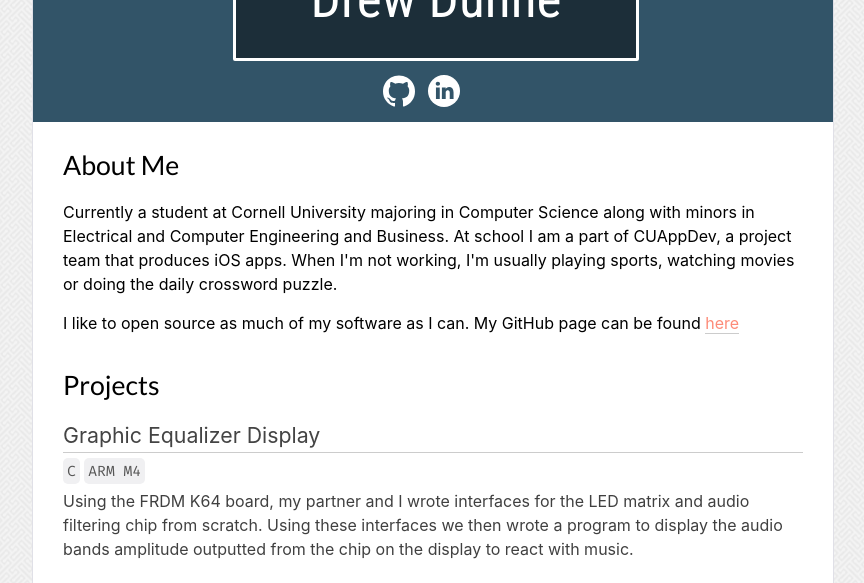
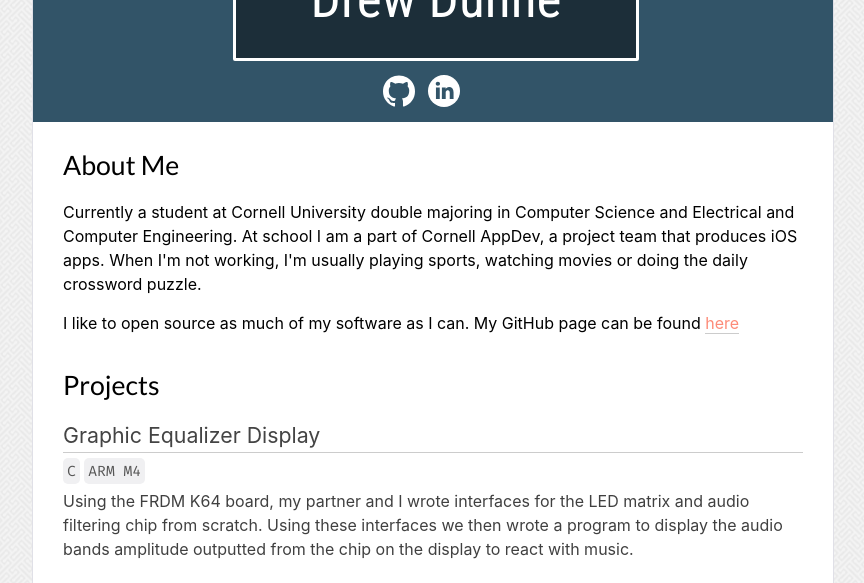
Before and after one commit to gblmarquez/drewsdunne.github.io, a Jekyll site: the page built from index.html, in a window 1280 px wide and 900 px high, cut to the strip 317-900 px from the top of the window. Shown: the whole strip, without its empty margins (207-1071 px from the left). Built offline with Jekyll 4.4.1, drawn with Linux system fonts in a browser that asks for light colours.

Commit message:
update bio

```diff
--- a/index.html
+++ b/index.html
@@ -6,7 +6,7 @@
 
   <h1 class="page-heading" id="posts">About Me</h1>
   <div class="about">
-    <p>Currently a student at Cornell University majoring in Computer Science along with minors in Electrical and Computer Engineering and Business. At school I am a part of CUAppDev, a project team that produces iOS apps. When I'm not working, I'm usually playing sports, watching movies or doing the daily crossword puzzle. </p>
+    <p>Currently a student at Cornell University double majoring in Computer Science and Electrical and Computer Engineering. At school I am a part of Cornell AppDev, a project team that produces iOS apps. When I'm not working, I'm usually playing sports, watching movies or doing the daily crossword puzzle. </p>
     <p>I like to open source as much of my software as I can. My GitHub page can be found <a href="http://github.com/drewsdunne">here</a></p>
   </div>
 
```
